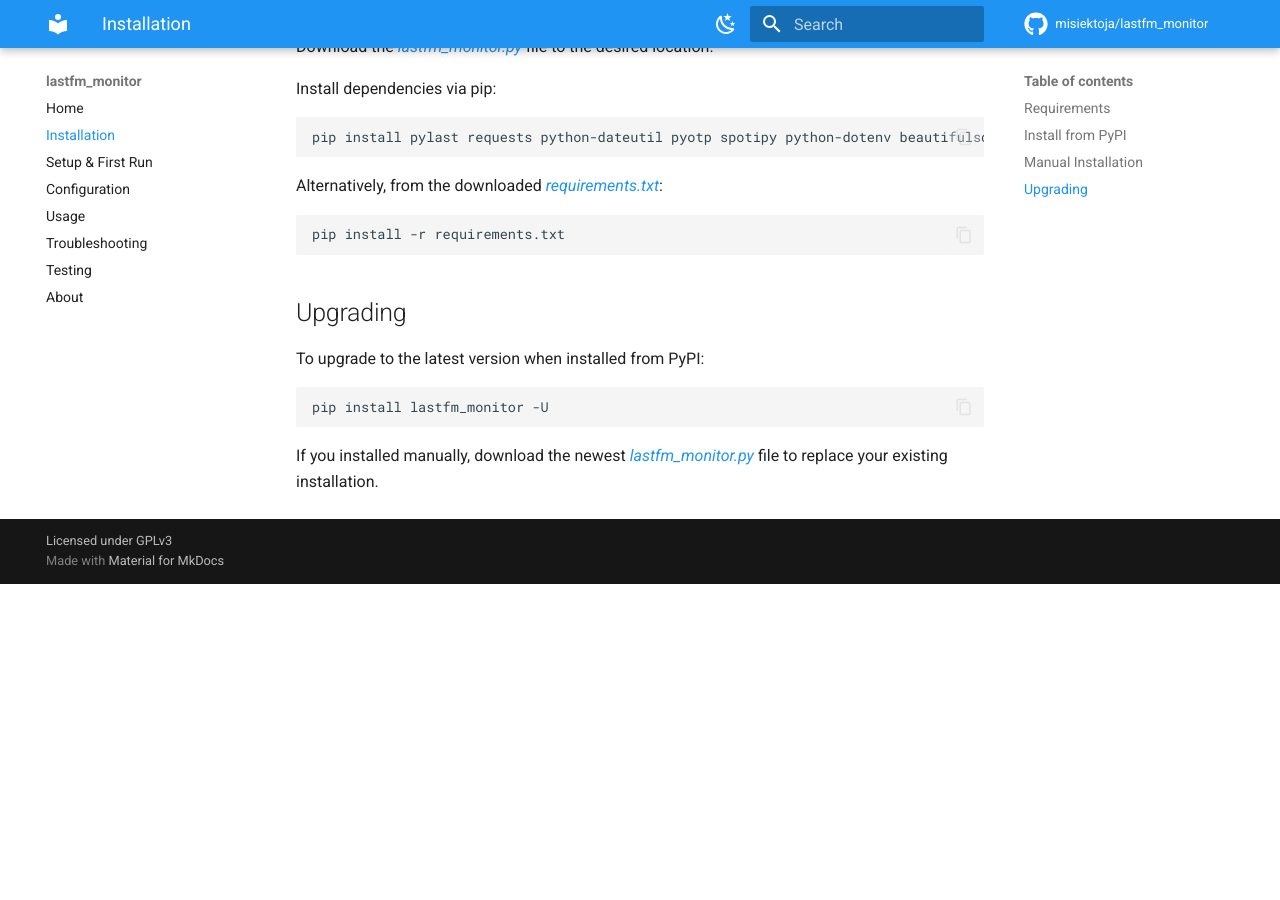
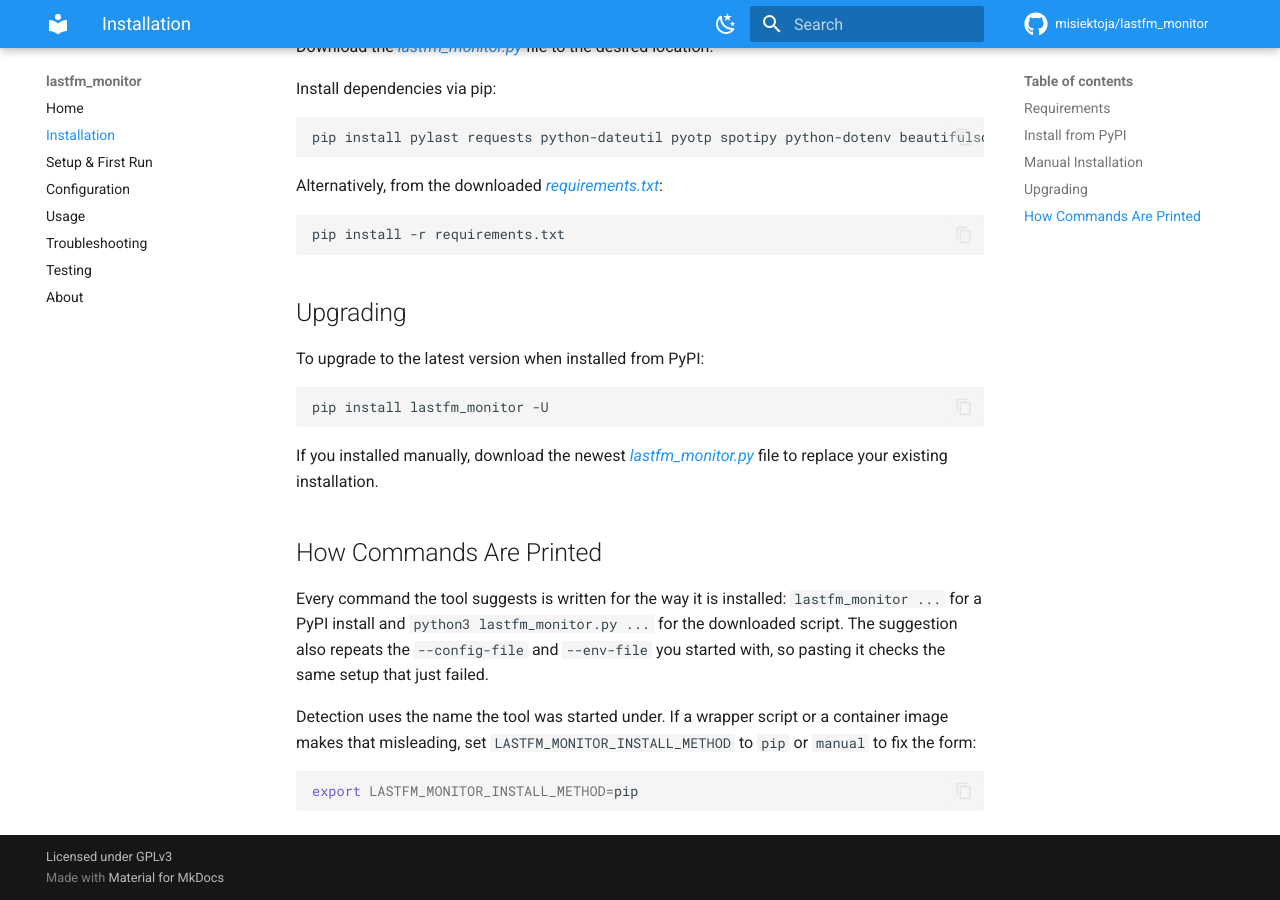
Before and after one commit to misiektoja/lastfm_monitor, an MkDocs documentation site: the page built from docs/installation.md, in a window 1280 px wide and 900 px high, scrolled down 721 px. Built offline with MkDocs 1.6.1 and Material for MkDocs 9.7.7, drawn with Linux system fonts in a browser that asks for light colours; comment, search, counter and statistics services are not loaded; before the commit the page ends 1305 px from its top, so only the background shows below that.

Commit message:
docs(installation): explain how suggested commands are written

````diff
--- a/docs/installation.md
+++ b/docs/installation.md
@@ -44,3 +44,13 @@ pip install lastfm_monitor -U
 ```
 
 If you installed manually, download the newest *[lastfm_monitor.py](https://raw.githubusercontent.com/misiektoja/lastfm_monitor/refs/heads/main/lastfm_monitor.py)* file to replace your existing installation.
+
+## How Commands Are Printed
+
+Every command the tool suggests is written for the way it is installed: `lastfm_monitor ...` for a PyPI install and `python3 lastfm_monitor.py ...` for the downloaded script. The suggestion also repeats the `--config-file` and `--env-file` you started with, so pasting it checks the same setup that just failed.
+
+Detection uses the name the tool was started under. If a wrapper script or a container image makes that misleading, set `LASTFM_MONITOR_INSTALL_METHOD` to `pip` or `manual` to fix the form:
+
+```sh
+export LASTFM_MONITOR_INSTALL_METHOD=pip
+```
````
Also changed, not shown: 1 other file.
